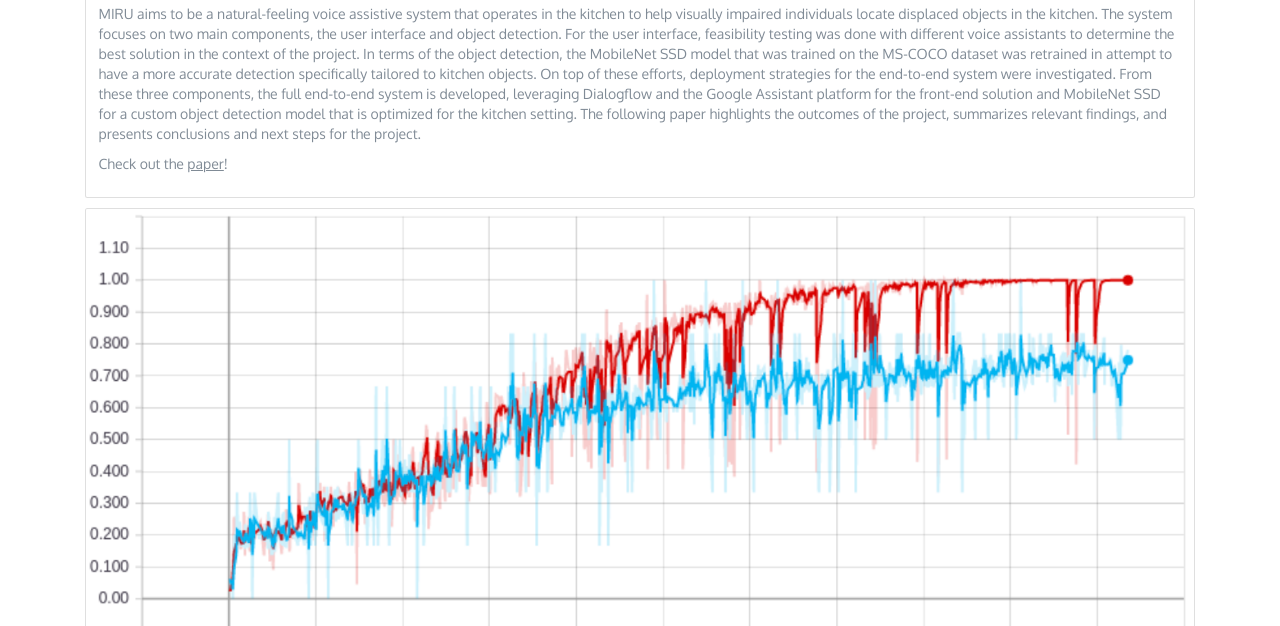
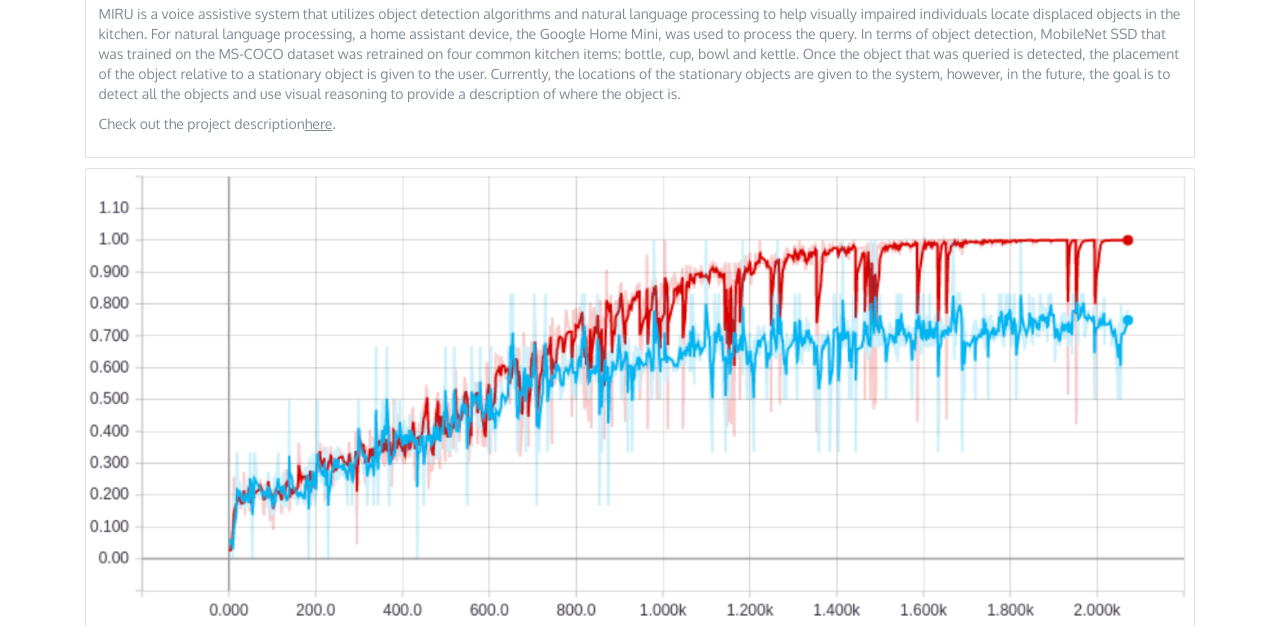
Before and after one commit to lindawangg/lindawangg.github.io, a plain HTML site: page projects.html in a window 1280 px wide. Shown: the part 1489-2115 px from the top of the page. Drawn offline with nearby package versions, Linux system fonts and the light colour scheme; a script that the page names is missing.

Commit message:
changed description for MIRU

```diff
--- a/projects.html
+++ b/projects.html
@@ -71,8 +71,8 @@
         <img class="card-img-top" src="images/miru-pipeline.png" alt="Card image cap">
         <div class="card-body">
           <h5 class="card-title"><strong>MIRU: Voice Assistive System</strong> <a href="https://github.com/edrickwong/w3p"> <i class="fa fa-github"></i></a></h5>
-          <p class="card-text">MIRU aims to be a natural-feeling voice assistive system that operates in the kitchen to help visually impaired individuals locate displaced objects in the kitchen. The system focuses on two main components, the user interface and object detection. For the user interface, feasibility testing was done with different voice assistants to determine the best solution in the context of the project. In terms of the object detection, the MobileNet SSD model that was trained on the MS-COCO dataset was retrained in attempt to have a more accurate detection specifically tailored to kitchen objects. On top of these efforts, deployment strategies for the end-to-end system were investigated. From these three components, the full end-to-end system is developed, leveraging Dialogflow and the Google Assistant platform for the front-end solution and MobileNet SSD for a custom object detection model that is optimized for the kitchen setting. The following paper highlights the outcomes of the project, summarizes relevant findings, and presents conclusions and next steps for the project.</p>
-          <p>Check out the <a href="projects/miru.pdf" class="link">paper</a>!</p>
+          <p class="card-text">MIRU is a voice assistive system that utilizes object detection algorithms and natural language processing to help visually impaired individuals locate displaced objects in the kitchen. For natural language processing, a home assistant device, the Google Home Mini, was used to process the query. In terms of object detection, MobileNet SSD that was trained on the MS-COCO dataset was retrained on four common kitchen items: bottle, cup, bowl and kettle. Once the object that was queried is detected, the placement of the object relative to a stationary object is given to the user. Currently, the locations of the stationary objects are given to the system, however, in the future, the goal is to detect all the objects and use visual reasoning to provide a description of where the object is.</p>
+          <p>Check out the project description<a href="projects/miru.pdf" class="link">here</a>.</p>
         </div>
       </div>
     </div>
```
